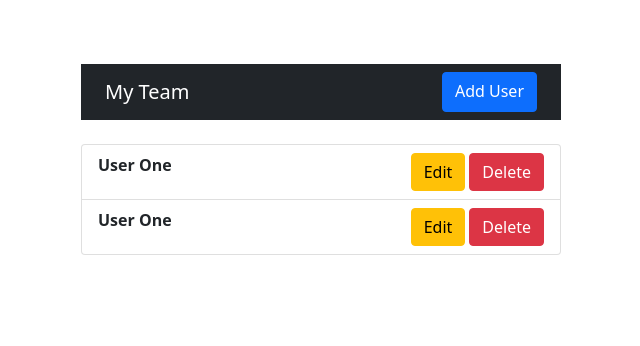
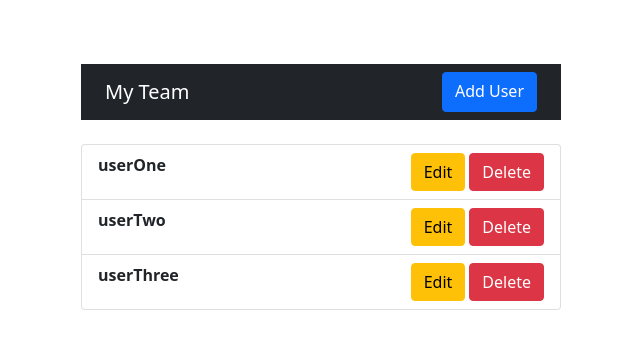
Before and after one commit to NeginSal/React-CRUD, a React (Create React App) app: page / in a window 1280 px wide. Shown: the top 346 px of the page, without its empty margins (319-959 px from the left). Built offline with nearby package versions, Linux system fonts and the light colour scheme.

Commit message:
add context to userlist

```diff
--- a/src/App.js
+++ b/src/App.js
@@ -4,16 +4,20 @@ import AddUser from './components/AddUser';
 import EditUser from './components/EditUser';
 import Home from './components/Home';
 import 'bootstrap/dist/css/bootstrap.min.css'
+import {GlobalProvider} from './context/GlobalState'
 
 function App() {
   return (
     <BrowserRouter>
-      <div style={{maxWidth:'30rem',margin:'4rem auto'}}>
-        <Routes>
-          <Route path="/" element={<Home />}></Route>
-          <Route path="add" element={<AddUser />}></Route>
-          <Route path="/edit/:id" element={<EditUser />}></Route>
-        </Routes>
+      <div style={{ maxWidth: '30rem', margin: '4rem auto' }}>
+        <GlobalProvider>
+          <Routes>
+            <Route path="/" element={<Home />}></Route>
+            <Route path="add" element={<AddUser />}></Route>
+            <Route path="/edit/:id" element={<EditUser />}></Route>
+          </Routes>
+        </GlobalProvider>
+
       </div>
     </BrowserRouter>
   );
--- a/src/components/UserList.js
+++ b/src/components/UserList.js
@@ -1,4 +1,6 @@
 import { Link } from 'react-router-dom'
+import { useContext } from 'react';
+import { GlobalContext } from '../context/GlobalState';
 import {
     ListGroup,
     ListGroupItem,
@@ -6,23 +8,20 @@ import {
 } from 'reactstrap'
 
 const UserList = () => {
+
+    const { users } = useContext(GlobalContext)
+
     return (
         <ListGroup className='mt-4'>
-            <ListGroupItem className='d-flex'>
-                <strong>User One</strong>
-                <div className='ms-auto'>
-                    <Link className='btn btn-warning me-1' to='/edit/1'>Edit</Link>
-                    <Button color='danger'>Delete</Button>
-                </div>
-            </ListGroupItem>
-            <ListGroupItem className='d-flex'>
-                <strong>User One</strong>
-                <div className='ms-auto'>
-                    <Link className='btn btn-warning me-1' to='/edit/2'>Edit</Link>
-                    <Button color='danger'>Delete</Button>
-                </div>
-            </ListGroupItem>
-
+            {users.map((user) =>
+                <ListGroupItem className='d-flex' key={user.id}>
+                    <strong>{user.name}</strong>
+                    <div className='ms-auto'>
+                        <Link className='btn btn-warning me-1' to='/edit/1'>Edit</Link>
+                        <Button color='danger'>Delete</Button>
+                    </div>
+                </ListGroupItem>
+            )}
         </ListGroup>
     );
 }
--- a/src/context/AppReducer.js
+++ b/src/context/AppReducer.js
@@ -0,0 +1,8 @@
+export default (state, action) => {
+    switch (action.type) {
+        default:
+            return state
+    }
+
+
+}
--- a/src/context/GlobalState.js
+++ b/src/context/GlobalState.js
@@ -4,9 +4,9 @@ import AppReducer from './AppReducer'
 //Initial State
 const initialState = {
     users: [
-        { id: 1, name: userOne },
-        { id: 2, name: userTwo },
-        { id: 3, name: userThree },
+        { id: 1, name: 'userOne' },
+        { id: 2, name: 'userTwo' },
+        { id: 3, name: 'userThree' },
     ]
 }
 
```
